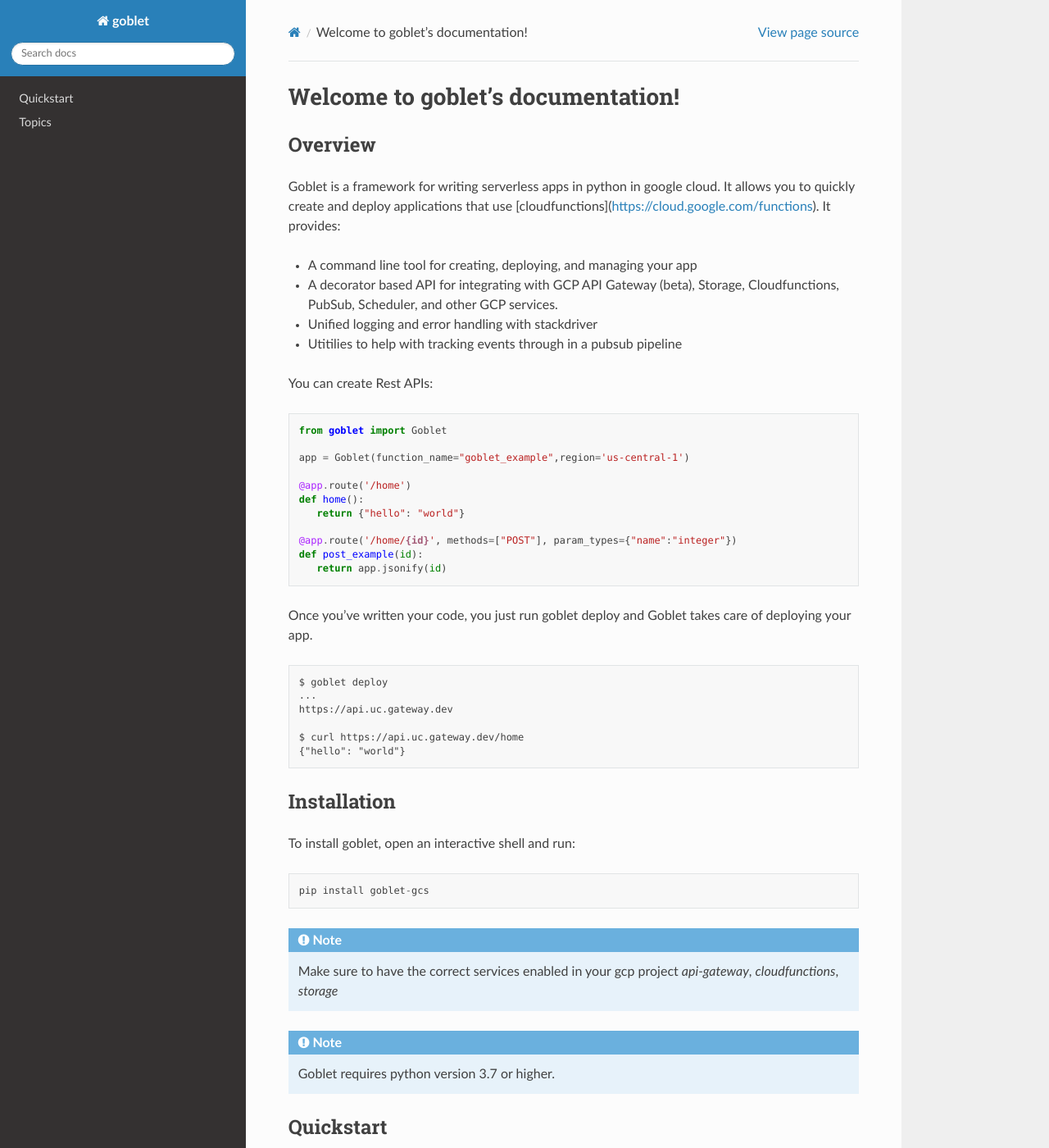
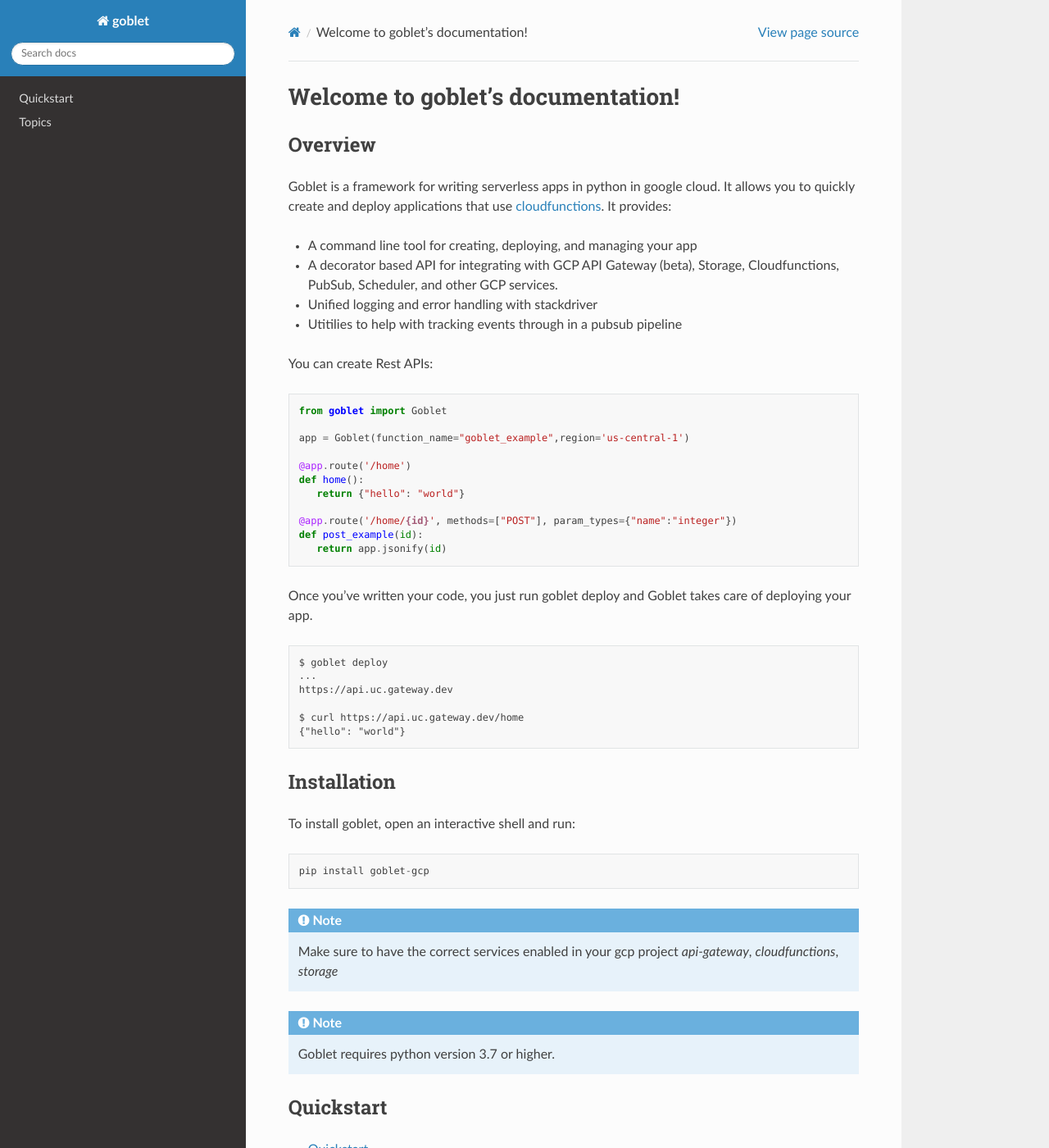
Before and after one commit to goblet/goblet, a Sphinx documentation site: the page built from docs/source/index.rst, in a window 1280 px wide and 1400 px high. Shown: the whole window at 82% size. Built offline with Sphinx 7.4.7 and the Read the Docs theme 2.0.0, drawn with Linux system fonts in a browser that asks for light colours.

Commit message:
Develop (#7)
* doc typo

* rename package

```diff
--- a/docs/source/index.rst
+++ b/docs/source/index.rst
@@ -9,7 +9,7 @@
 Overview
 ----------
 
-Goblet is a framework for writing serverless apps in python in google cloud. It allows you to quickly create and deploy applications that use [cloudfunctions](https://cloud.google.com/functions). It provides:
+Goblet is a framework for writing serverless apps in python in google cloud. It allows you to quickly create and deploy applications that use `cloudfunctions`_. It provides:
 
 * A command line tool for creating, deploying, and managing your app
 * A decorator based API for integrating with GCP API Gateway (beta), Storage, Cloudfunctions, PubSub, Scheduler, and other GCP services.
@@ -51,7 +51,7 @@
 
 .. code::
 
-    pip install goblet-gcs
+    pip install goblet-gcp
 
 
 .. note::
--- a/docs/source/quickstart.rst
+++ b/docs/source/quickstart.rst
@@ -20,7 +20,7 @@
 
 .. code::
 
-    python3 -m pip install goblet-gcs
+    python3 -m pip install goblet-gcp
 
 
 You can verify you have goblet installed by running:
@@ -41,7 +41,7 @@
 Creating Your Project
 *********************
 
-create your project directory, which should include an main.py and a requirements.txt. Make sure requirements.txt includes `goblet-gcs`
+create your project directory, which should include an main.py and a requirements.txt. Make sure requirements.txt includes `goblet-gcp`
 
 .. code::
 
--- a/goblet/__version__.py
+++ b/goblet/__version__.py
@@ -1,3 +1,3 @@
-VERSION = (0, 2, 3)
+VERSION = (0, 2, 4)
 
 __version__ = '.'.join(map(str, VERSION))
--- a/setup.py
+++ b/setup.py
@@ -12,7 +12,7 @@
 from setuptools import find_packages, setup, Command
 
 # Package meta-data.
-NAME = 'goblet-gcs'
+NAME = 'goblet-gcp'
 DESCRIPTION = 'Google Cloud functions wrapper'
 URL = 'https://github.com/anovis/goblet'
 EMAIL = 'austen.novis@gmail.com'
```
Also changed, not shown: other parts of docs/source/index.rst (+2 -0 lines), README.md (+6 -3 lines), 1 other file.
